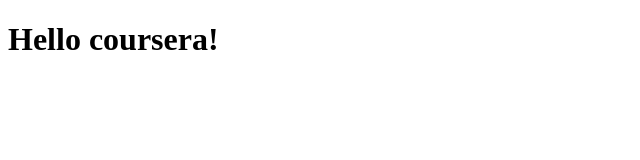
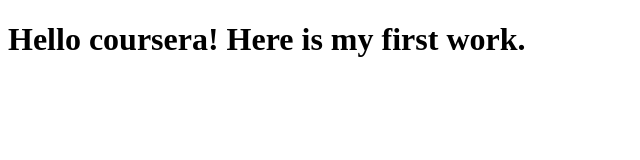
Before and after one commit to garens07/coursera-test, a plain HTML site: page index.html in a window 1280 px wide. Shown: the whole page, without its empty margins (0-640 px from the left). Drawn offline with Linux system fonts and the light colour scheme.

Commit message:
modification du titre H1

```diff
--- a/index.html
+++ b/index.html
@@ -7,6 +7,6 @@
 	<title></title>
 </head>
 <body>
-<h1>Hello coursera!</h1>
+<h1>Hello coursera! Here is my first work.</h1>
 </body>
 </html>
```
